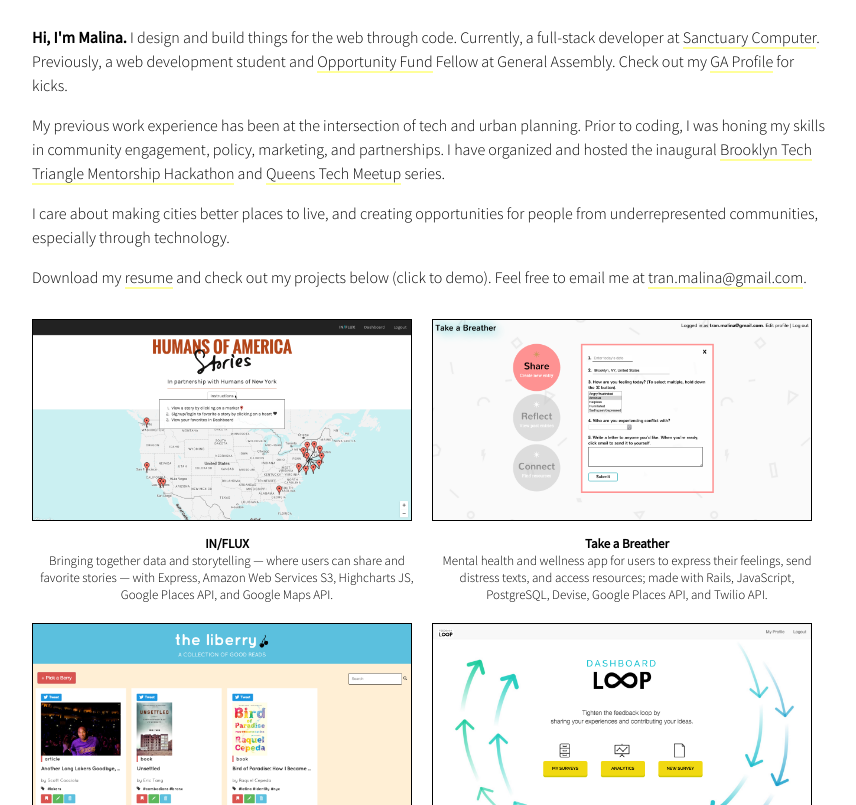
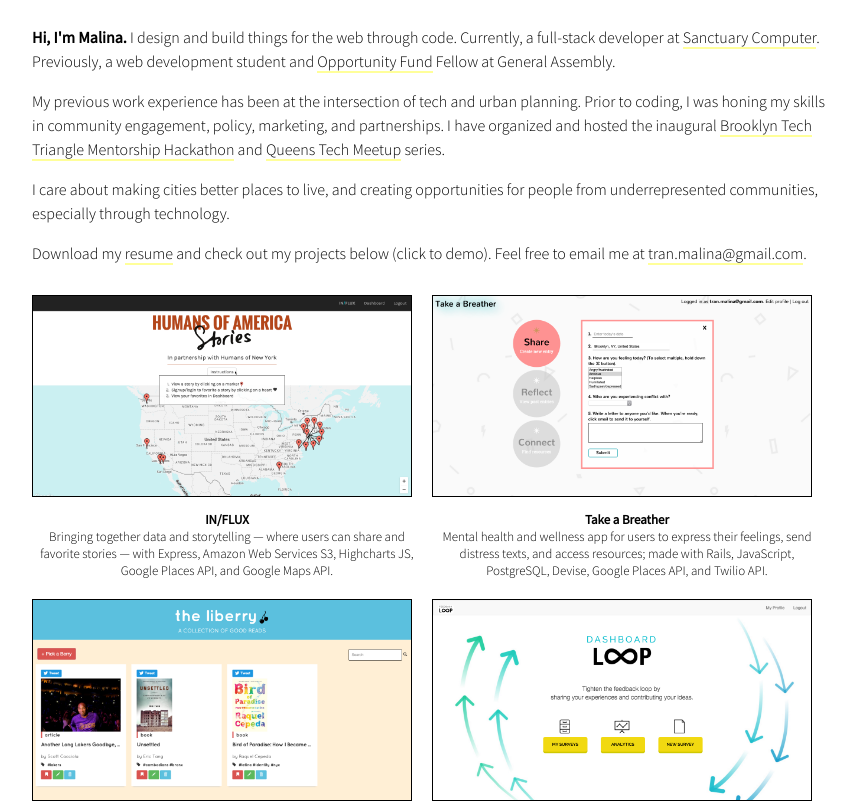
Before and after one commit to malinatran/malinatran.github.io, a plain HTML site: page index.html in a window 1280 px wide. Shown: the part 228-1033 px from the top of the page, without its empty margins (208-1064 px from the left). Drawn offline with Linux system fonts and the light colour scheme; a web font is replaced by a local one.

Commit message:
Taking out GA profile

```diff
--- a/index.html
+++ b/index.html
@@ -20,7 +20,7 @@
         <a href="http://malinatran.tumblr.com"><img src="assets/tumblr.png" class="icon"/><p class="icon-text">Tumblr</p></a>
       </div>
       <div id="about">
-        <p><strong> Hi, I'm Malina.</strong> I design and build things for the web through code. Currently, a full-stack developer at <a href="http://sanctuary.computer/" target="_blank">Sanctuary Computer</a>. Previously, a web development student and <a href="https://generalassemb.ly/opportunity-fund" target="_blank">Opportunity Fund</a> Fellow at General Assembly. Check out my <a href="https://profiles.generalassemb.ly/profiles/malinatran" target="_blank">GA Profile</a> for kicks.</p>
+        <p><strong> Hi, I'm Malina.</strong> I design and build things for the web through code. Currently, a full-stack developer at <a href="http://sanctuary.computer/" target="_blank">Sanctuary Computer</a>. Previously, a web development student and <a href="https://generalassemb.ly/opportunity-fund" target="_blank">Opportunity Fund</a> Fellow at General Assembly.
         <p>My previous work experience has been at the intersection of tech and urban planning. Prior to coding, I was honing my skills in community engagement, policy, marketing, and partnerships. I have organized and hosted the inaugural <a href="http://brooklyntechtriangle.com/tech-u/" target="_blank">Brooklyn Tech Triangle Mentorship Hackathon</a> and <a href="http://www.meetup.com/queens-tech" target="_blank">Queens Tech Meetup</a> series.</p>
         <p>I care about making cities better places to live, and creating opportunities for people from underrepresented communities, especially through technology.</p>
         <p>Download my <a href="assets/Resume_Malina-Tran.pdf" target="_blank">resume</a> and check out my projects below (click to demo). Feel free to email me at <a href="mailto:tran.malina@gmail.com">tran.malina@gmail.com</a>.</p>
```
